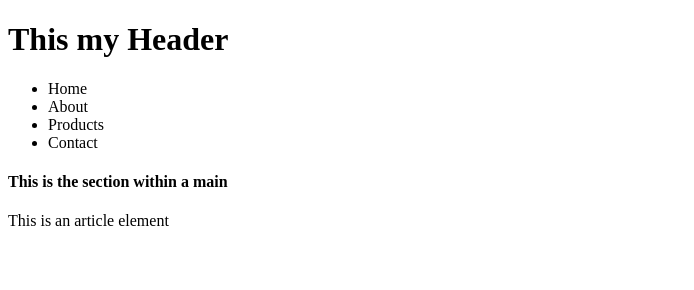
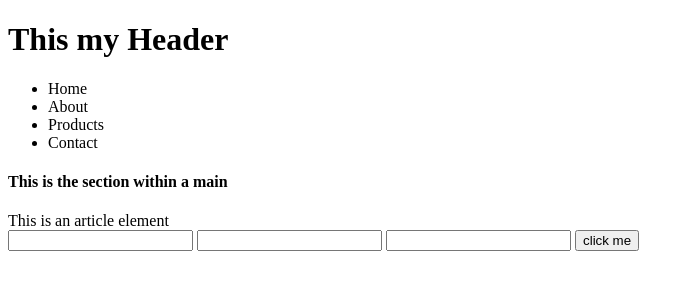
Before and after one commit to QueMnqika/webDev-exercise1, a plain HTML site: page index.html in a window 1280 px wide. Shown: the whole page, without its empty margins (0-694 px from the left). Drawn offline with Linux system fonts and the light colour scheme.

Commit message:
added a form

```diff
--- a/index.html
+++ b/index.html
@@ -27,6 +27,12 @@
 
             <!-- article -->
             <article>This is an article element</article>
+            <form>
+                <input type="text" name="" id="">
+                <input type="text" name="" id="">
+                <input type="text" name="" id="">
+                <button>click me</button>
+            </form>
         </section>
     </main>
 </body>
```
